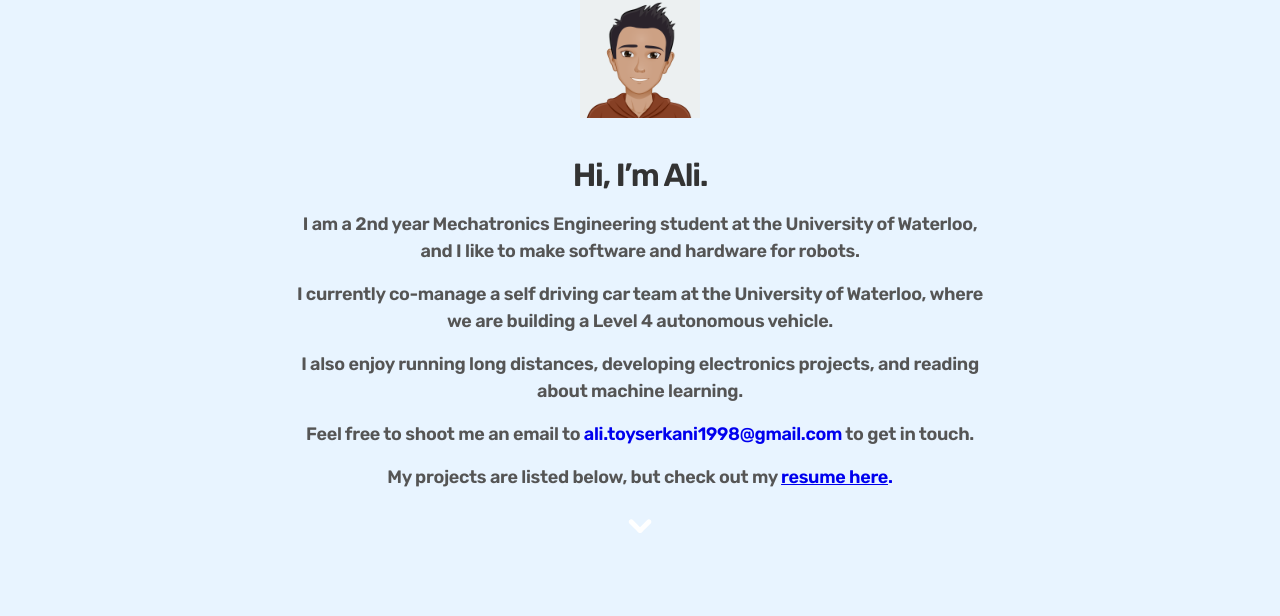
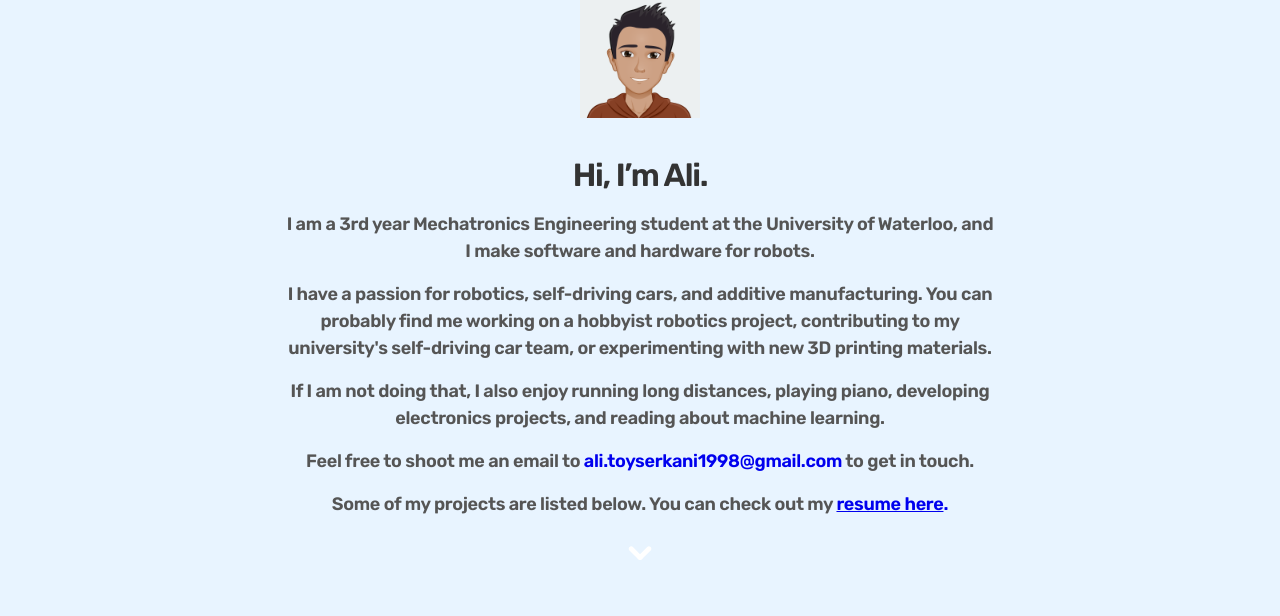
Before and after one commit to alitoyserkani/alitoyserkani.github.io, a plain HTML site: page index.html in a window 1280 px wide. Shown: the part 719-1335 px from the top of the page. Drawn offline with Linux system fonts and the light colour scheme.

Commit message:
sep 2019 update before complete redesign

```diff
--- a/index.html
+++ b/index.html
@@ -45,14 +45,14 @@
 <div class="blogtxt">
 <div class="smiley"></div>
 <div class="blogtitle2">Hi, I’m Ali.</div>
-<p>I am a 2nd year Mechatronics Engineering student at the University of Waterloo, and I like to make software and hardware for robots.
+<p>I am a 3rd year Mechatronics Engineering student at the University of Waterloo, and I make software and hardware for robots.
 
-<p>I currently co-manage a self driving car team at the University of Waterloo, where we are building a Level 4 autonomous vehicle.
+<p>I have a passion for robotics, self-driving cars, and additive manufacturing. You can probably find me working on a hobbyist robotics project, contributing to my university's self-driving car team, or experimenting with new 3D printing materials.
 
-<p>I also enjoy running long distances, developing electronics projects, and reading about machine learning.
+<p>If I am not doing that, I also enjoy running long distances, playing piano, developing electronics projects, and reading about machine learning.
 
 <p>Feel free to shoot me an email to <a href="mailto:ali.toyserkani1998@gmail.com">ali.toyserkani1998@gmail.com</a> to get in touch.
-<p>My projects are listed below, but check out my <a href="files/ali_toyserkani_resume.pdf" target="_blank"> <u>resume here</u>.</a>
+<p>Some of my projects are listed below. You can check out my <a href="files/ali_toyserkani_resume.pdf" target="_blank"> <u>resume here</u>.</a>
 
   <a href="index.html#projects"><div class="arrowbob bounce"></div></a>
 
```
Also changed, not shown: 1 other file.
